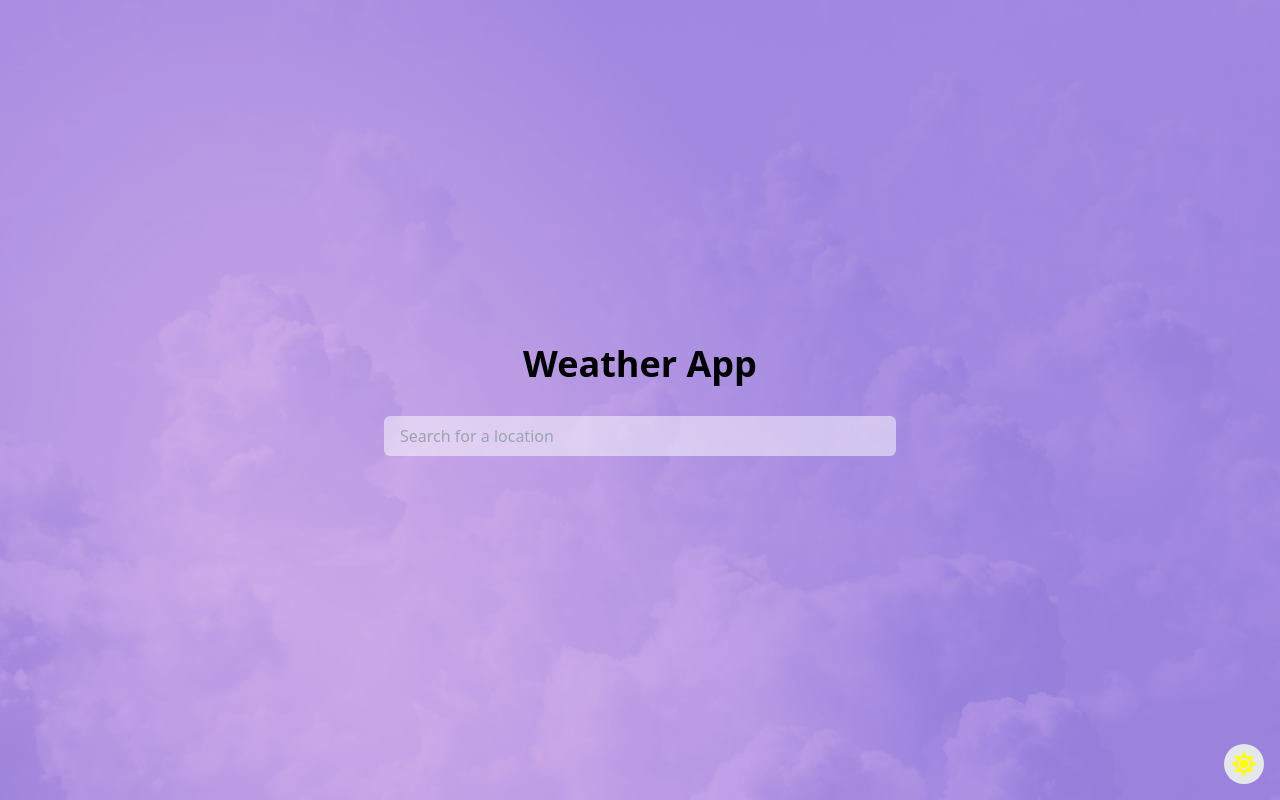
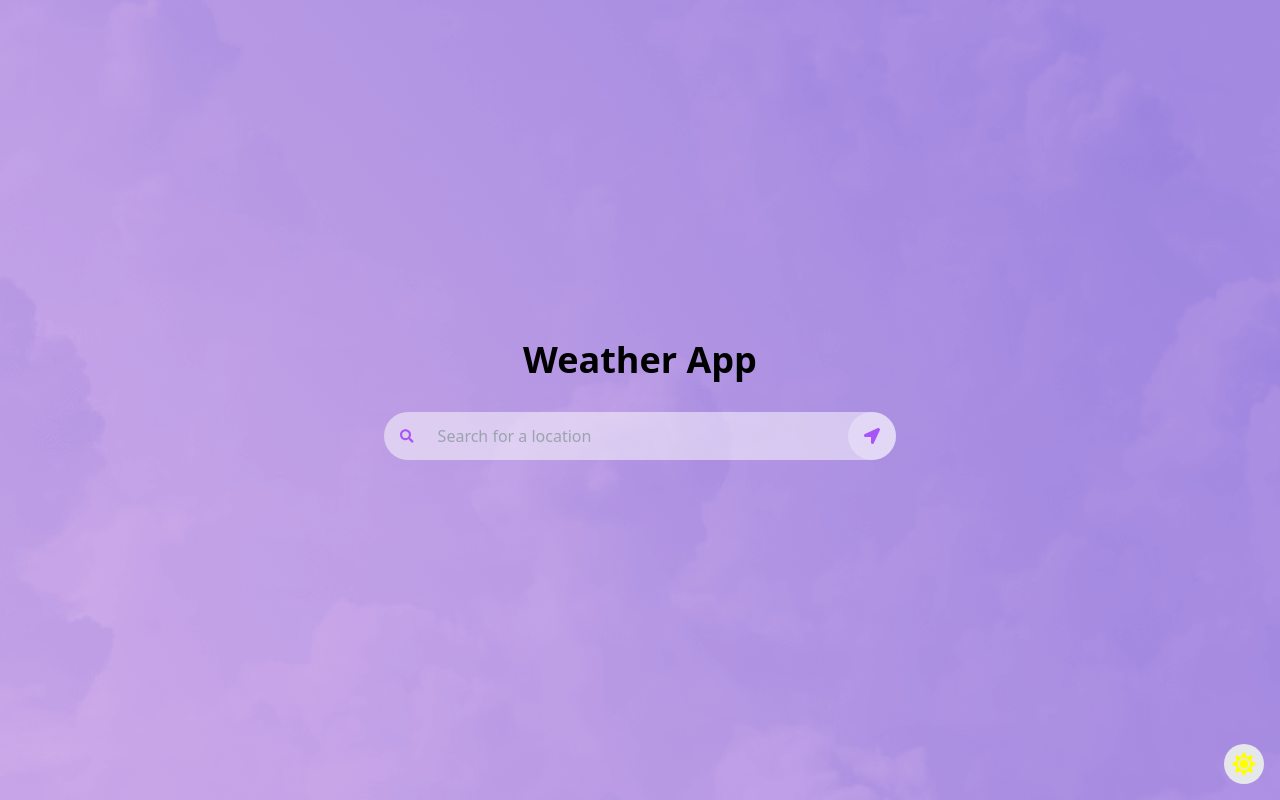
Before and after one commit to willteowh/nextjs-weather-app, a Next.js app: page / in a window 1280 px wide. Built offline with nearby package versions, Linux system fonts and the light colour scheme.

Commit message:
reorganize code

```diff
--- a/app/api/geocoding/route.js
+++ b/app/api/geocoding/route.js
@@ -1,5 +1,3 @@
-// app/api/geocoding/route.js
-
 import { NextResponse } from 'next/server';
 
 const GEOCODING_API_URL = 'https://api.openweathermap.org/geo/1.0/direct';
--- a/app/api/weather/route.js
+++ b/app/api/weather/route.js
@@ -1,5 +1,3 @@
-// app/api/weather/route.js
-
 import { NextResponse } from 'next/server';
 
 const OPENWEATHER_API_URL = 'https://api.openweathermap.org/data/2.5/weather';
--- /dev/null
+++ b/app/components/LocationButton.js
@@ -0,0 +1,34 @@
+import React, { useState } from "react";
+import { FaSpinner, FaLocationArrow } from "react-icons/fa";
+
+export default function LocationButton({ onGetLocation }) {
+  const [loading, setLoading] = useState(false);
+
+  const handleGeolocationClick = () => {
+    if (navigator.geolocation) {
+      setLoading(true);
+      navigator.geolocation.getCurrentPosition(
+        (position) => {
+          setLoading(false);
+          onGetLocation(position);
+        },
+        (error) => {
+          setLoading(false);
+          alert("Error fetching geolocation: " + error.message);
+        }
+      );
+    } else {
+      alert("Geolocation is not supported by this browser.");
+    }
+  };
+
+  return (
+    <button
+      className="bg-white/30 rounded-full p-4 text-purple-500 dark:text-white hover:bg-white/50"
+      onClick={handleGeolocationClick}
+      disabled={loading}
+    >
+      {loading ? <FaSpinner className="animate-spin" /> : <FaLocationArrow />}
+    </button>
+  );
+}
--- /dev/null
+++ b/app/components/SearchHistory.js
@@ -0,0 +1,36 @@
+import React from "react";
+import { FaTrash, FaSearch } from "react-icons/fa";
+
+export default function SearchHistory({searchHistory, onSearch, onDelete}) {
+
+
+  return (
+    <div className="rounded-3xl border-white border-solid border-2 max-w-lg w-full p-4 mt-4 bg-white/20  dark:bg-slate-700/20 shadow-md">
+      <h4 className="text-xl font-bold">Search History</h4>
+      <ul className="mt-4">
+        {searchHistory.map((search, index) => (
+          <li
+            key={search.timestamp.valueOf()}
+            className="flex items-center p-2 bg-white/20 dark:bg-black/20 rounded-xl mt-2"
+          >
+            <div className="grow">
+              <span>{search.weather.name}</span>
+            </div>
+            <div className="flex gap-2 items-center">
+              <span className="text-xs opacity-50">
+                {search.timestamp.format("YYYY-MM-DD HH:mm:ss")}
+              </span>
+              <button className="rounded-full p-2 bg-white/30 hover:bg-white/70 transition-colors duration-200 dark:bg-black/30 dark:hover:bg-black/70" onClick={() => onSearch(search.weather)}>
+                <FaSearch></FaSearch>
+              </button>
+              <button className="rounded-full p-2 bg-white/30 hover:bg-white/70 transition-colors duration-200 dark:bg-black/30 dark:hover:bg-black/70" onClick={() => onDelete(index)}>
+                <FaTrash></FaTrash>
+              </button>
+            </div>
+          </li>
+        ))}
+        <li></li>
+      </ul>
+    </div>
+  );
+}
--- a/app/components/WeatherForm.js
+++ b/app/components/WeatherForm.js
@@ -3,6 +3,8 @@
 import { useState, useEffect } from "react";
 import { fetchCitySuggestions } from "../services/weatherService";
 import { useDebouncedCallback } from "use-debounce";
+import { FaSearch } from "react-icons/fa";
+import LocationButton from "./LocationButton";
 
 export default function WeatherForm({ onSubmit }) {
   const [suggestions, setSuggestions] = useState([]);
@@ -22,6 +24,14 @@ export default function WeatherForm({ onSubmit }) {
       setSuggestions([]);
     }
   }, 300);
+
+  const showPosition = (position) => {
+    console.log(position)
+    onSubmit({
+      lat: position.coords.latitude,
+      lon: position.coords.longitude,
+    })
+  }
 
   const handleSelect = (city) => {
     setSelectedCity(city);
@@ -43,9 +53,10 @@ export default function WeatherForm({ onSubmit }) {
 
   return (
     <>
-      <div className="relative w-full max-w-lg mx-auto">
+      <div className="relative w-full max-w-lg mx-auto flex rounded-full pl-4 items-center  bg-white/50 dark:bg-black/20">
+        <FaSearch className="text-purple-500 mr-2"  />
         <input
-          className="w-full bg-white/50 dark:bg-black/20 px-4 py-2 rounded-md"
+          className="w-full px-4 py-2  bg-transparent border-none focus:outline-none"
           type="text"
           label="location"
           placeholder="Search for a location"
@@ -66,6 +77,7 @@ export default function WeatherForm({ onSubmit }) {
             ))}
           </ul>
         )}
+        <LocationButton onGetLocation={showPosition}/>
       </div>
       {error && <p style={{ color: "red" }}>{error}</p>}
     </>
--- /dev/null
+++ b/app/hooks/useSearchHistory.js
@@ -0,0 +1,24 @@
+import { useState, useEffect } from "react";
+import dayjs from "dayjs";
+
+const MAX_HISTORY_LENGTH = 7;
+
+export const useSearchHistory = () => {
+  const [searchHistory, setSearchHistory] = useState([]);
+
+  const getSearchHistory = (weather) => {
+    const updatedList = [
+      { weather, timestamp: dayjs() },
+      ...searchHistory,
+    ].slice(0, MAX_HISTORY_LENGTH);
+    setSearchHistory(updatedList);
+  };
+
+  const deleteSearchHistory = (index) => {
+    const updatedHistory = [...searchHistory];
+    updatedHistory.splice(index, 1);
+    setSearchHistory(updatedHistory);
+  };
+
+  return { searchHistory, getSearchHistory, deleteSearchHistory };
+};
--- a/app/page.js
+++ b/app/page.js
@@ -5,23 +5,29 @@ import WeatherForm from "./components/WeatherForm";
 import WeatherDisplay from "./components/WeatherDisplay";
 import ErrorMessage from "./components/ErrorMessage";
 import useWeather from "./hooks/useWeather";
-import { useState } from "react";
-import { FaTrash, FaSearch } from "react-icons/fa";
-import dayjs from "dayjs";
+import { useEffect } from "react";
+import SearchHistory from "./components/SearchHistory";
+import { useSearchHistory } from "./hooks/useSearchHistory";
 
 export default function Home() {
   const { weather, error, fetchWeather } = useWeather();
-  const [searchHistory, setSearchHistory] = useState([]);
+  const { searchHistory, getSearchHistory, deleteSearchHistory } =
+    useSearchHistory();
 
   const handleWeatherSubmit = (location) => {
     fetchWeather(location.lat, location.lon);
-
-    recordSearchHistory(location);
   };
 
-  const recordSearchHistory = (location) => {
-    searchHistory.push({ location, timestamp: dayjs() });
+  const onSearch = (weather) => {
+    console.log(weather);
+    fetchWeather(weather.coord.lat, weather.coord.lon);
   };
+
+  useEffect(() => {
+    if (weather) {
+      getSearchHistory(weather);
+    }
+  }, [weather]);
 
   return (
     <ThemeLayout>
@@ -31,41 +37,16 @@ export default function Home() {
         <h1 className="text-4xl font-bold mb-8">Weather App</h1>
         <WeatherForm onSubmit={handleWeatherSubmit} />
 
-        {searchHistory.length > 0 && (
+        {weather && (
           <div className="rounded-3xl border-white border-solid border-2 max-w-lg w-full p-4 md:p-8 mt-4 bg-white/20  dark:bg-slate-700/20 shadow-md">
             {weather && <WeatherDisplay weather={weather} />}
             {error && <ErrorMessage message={error} />}
 
-            {/* search history display */}
-            {searchHistory.length > 0 && (
-              <div className="rounded-3xl border-white border-solid border-2 max-w-lg w-full p-4 mt-4 bg-white/20  dark:bg-slate-700/20 shadow-md">
-                <h4 className="text-xl font-bold">Search History</h4>
-                <ul className="mt-4">
-                  {searchHistory.map((search) => (
-                    <li key={search.timestamp.second()} className="flex items-center p-2 bg-white/20 dark:bg-black/20 rounded-xl mt-2">
-                      <div className="grow">
-                        <span>
-                          {search.location.name}, {search.location.country}
-                        </span>
-                      </div>
-                      <div className="flex gap-2 items-center">
-                        <span className="text-xs opacity-50">
-                          {search.timestamp.format("YYYY-MM-DD HH:mm:ss")}
-                        </span>
-                        {/* to be implemented */}
-                        {/* <button className="rounded-full p-2 bg-white/30 hover:bg-white/70 transition-colors duration-200 dark:bg-black/30 dark:hover:bg-black/70">
-                        <FaSearch></FaSearch>
-                      </button> */}
-                        {/* <button className="rounded-full p-2 bg-white/30 hover:bg-white/70 transition-colors duration-200 dark:bg-black/30 dark:hover:bg-black/70">
-                        <FaTrash></FaTrash>
-                      </button> */}
-                      </div>
-                    </li>
-                  ))}
-                  <li></li>
-                </ul>
-              </div>
-            )}
+            <SearchHistory
+              searchHistory={searchHistory}
+              onDelete={deleteSearchHistory}
+              onSearch={onSearch}
+            ></SearchHistory>
           </div>
         )}
       </main>
--- a/app/services/weatherService.js
+++ b/app/services/weatherService.js
@@ -1,6 +1,3 @@
-const OPENWEATHER_API_URL = 'https://api.openweathermap.org/data/2.5/weather';
-const GEOCODING_API_URL = 'https://api.openweathermap.org/geo/1.0/direct';
-
 export async function fetchWeatherData(lat, lon) {
   const response = await fetch(`/api/weather?lat=${lat}&lon=${lon}`);
   if (!response.ok) {
--- a/app/styles/Background.module.css
+++ b/app/styles/Background.module.css
@@ -1,7 +1,6 @@
 /* Background.module.css */
 .background {
-  background-size: cover;
-  background-repeat: no-repeat;
+  background-size: auto;
   background-position: center;
   width: 100%;
   height: 100vh;
```
